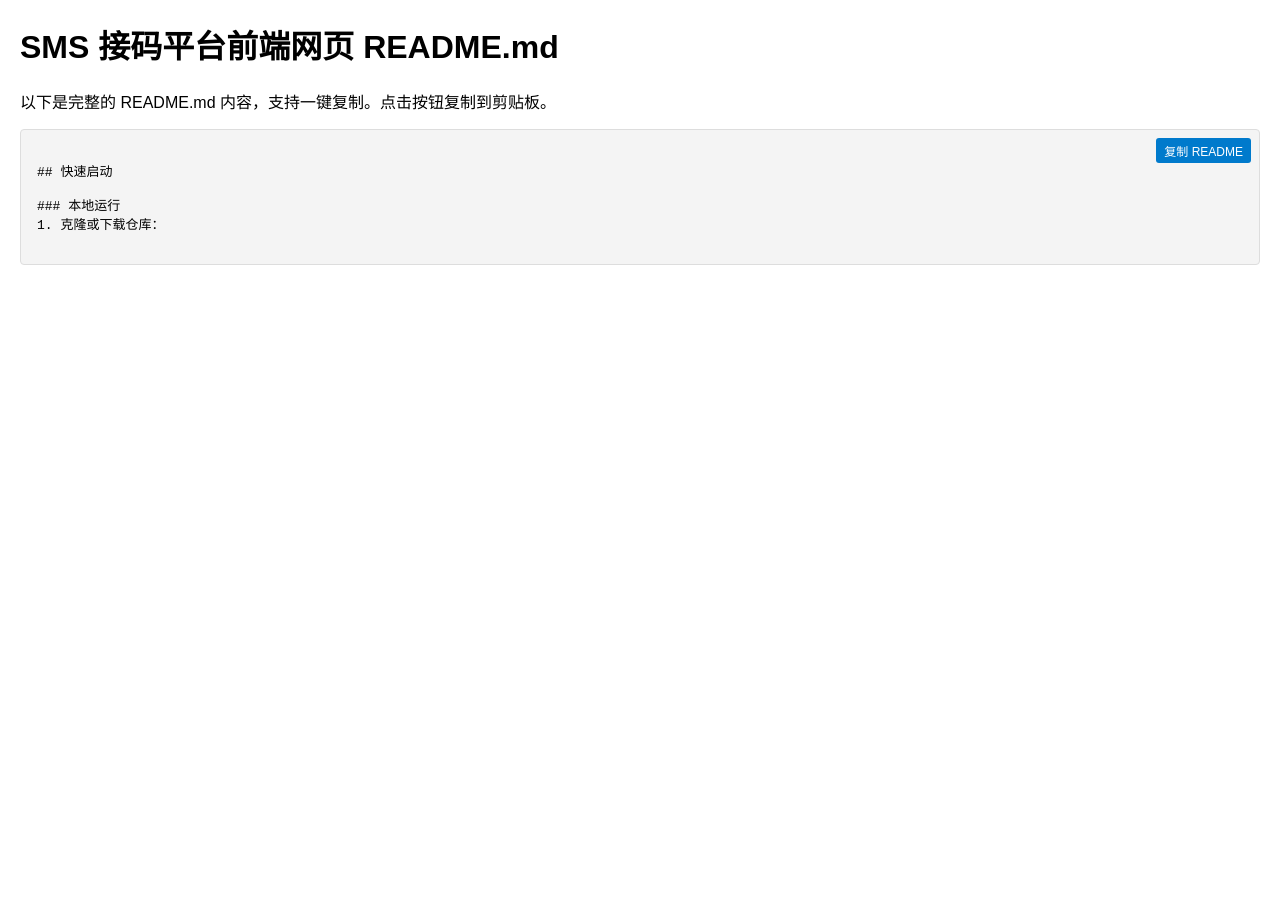
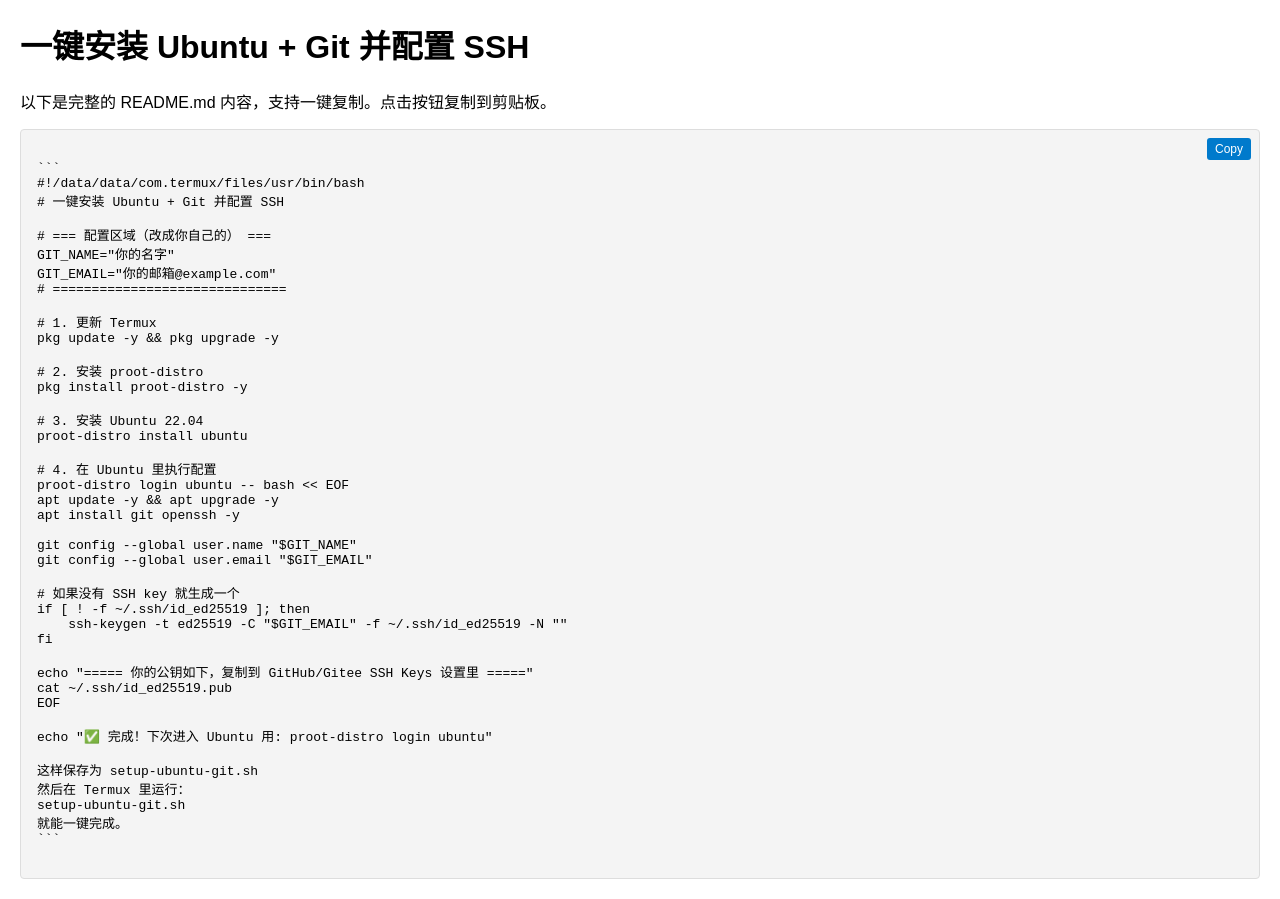
Before and after one commit to edwin986/library, a plain HTML site: page index.html in a window 1280 px wide. Before the commit the page ends 800 px from the top, so only its background shows below. Drawn offline with Linux system fonts and the light colour scheme.

Commit message:
更新 index.html

````diff
--- a/index.html
+++ b/index.html
@@ -14,16 +14,54 @@
     </style>
 </head>
 <body>
-    <h1>SMS 接码平台前端网页 README.md</h1>
+    <h1>一键安装 Ubuntu + Git 并配置 SSH</h1>
     <p>以下是完整的 README.md 内容，支持一键复制。点击按钮复制到剪贴板。</p>
 
     <div class="code-block">
-        <button class="copy-btn" onclick="copyToClipboard('readme-content')">复制 README</button>
+        <button class="copy-btn" onclick="copyToClipboard('readme-content')">Copy</button>
         <pre id="readme-content"><code>
-## 快速启动
+```
+#!/data/data/com.termux/files/usr/bin/bash
+# 一键安装 Ubuntu + Git 并配置 SSH
 
-### 本地运行
-1. 克隆或下载仓库：
+# === 配置区域（改成你自己的） ===
+GIT_NAME="你的名字"
+GIT_EMAIL="你的邮箱@example.com"
+# ==============================
+
+# 1. 更新 Termux
+pkg update -y && pkg upgrade -y
+
+# 2. 安装 proot-distro
+pkg install proot-distro -y
+
+# 3. 安装 Ubuntu 22.04
+proot-distro install ubuntu
+
+# 4. 在 Ubuntu 里执行配置
+proot-distro login ubuntu -- bash << EOF
+apt update -y && apt upgrade -y
+apt install git openssh -y
+
+git config --global user.name "$GIT_NAME"
+git config --global user.email "$GIT_EMAIL"
+
+# 如果没有 SSH key 就生成一个
+if [ ! -f ~/.ssh/id_ed25519 ]; then
+    ssh-keygen -t ed25519 -C "$GIT_EMAIL" -f ~/.ssh/id_ed25519 -N ""
+fi
+
+echo "===== 你的公钥如下，复制到 GitHub/Gitee SSH Keys 设置里 ====="
+cat ~/.ssh/id_ed25519.pub
+EOF
+
+echo "✅ 完成！下次进入 Ubuntu 用: proot-distro login ubuntu"
+
+这样保存为 setup-ubuntu-git.sh
+然后在 Termux 里运行：
+setup-ubuntu-git.sh
+就能一键完成。
+```
         </code></pre>
      <div id="copy-status"></div>
  </div>
````
